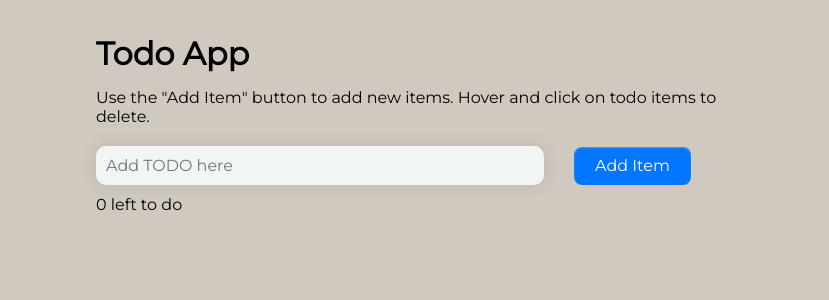
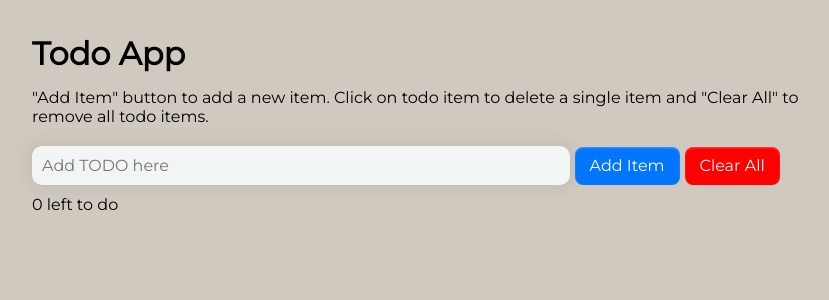
Before and after one commit to VictorKong21/todo_app, a React (Create React App) app: page / in a window 1280 px wide. Shown: the top 300 px of the page, without its empty margins (224-1053 px from the left). Built offline with nearby package versions, Linux system fonts and the light colour scheme; a web font is replaced by a local one.

Commit message:
add clear all btn and finalise visual

```diff
--- a/public/styles.css
+++ b/public/styles.css
@@ -13,7 +13,7 @@ body {
 }
 
 .main-body {
-  margin: 30px 25%;
+  margin: 30px 20%;
 }
 
 h1 {
@@ -58,7 +58,7 @@ button {
   font-size: 100%;
   line-height: 1.15;
   margin: 0;
-  padding: 10px 21px;
+  padding: 10px 15px;
   text-align: center;
   text-transform: none;
   transition: color 0.13s ease-in-out, background 0.13s ease-in-out,
@@ -66,15 +66,31 @@ button {
   user-select: none;
   -webkit-user-select: none;
   touch-action: manipulation;
-  margin-left: 30px;
+  margin-left: 5px;
 }
 
-button:active {
+.btn-add {
+  background-color: #0276ff;
+}
+
+.btn-add:active {
   background-color: #006ae8;
 }
 
-button:hover {
+.btn-add:hover {
   background-color: #1c84ff;
+}
+
+.btn-clear {
+  background-color: red;
+}
+
+.btn-clear:active {
+  background-color: rgb(220, 0, 0);
+}
+
+.btn-clear:hover {
+  background-color: rgb(250, 78, 78);
 }
 
 .list-item {
--- a/src/components/Blurb.jsx
+++ b/src/components/Blurb.jsx
@@ -3,8 +3,8 @@ import React from "react";
 function Blurb() {
   return (
     <p>
-      Use the "Add Item" button to add new items. Hover and click on todo items
-      to delete.
+      "Add Item" button to add a new item. Click on todo item to delete a single
+      item and "Clear All" to remove all todo items.
     </p>
   );
 }
--- a/src/components/Form.jsx
+++ b/src/components/Form.jsx
@@ -1,13 +1,3 @@
-// TODO:
-// 1) Update visual
-
-// Done:
-// 1) Autofocus input field after submit
-// 2) Clear input field after submit
-// 3) Disable when empty item is added
-// 4) Add a count to number of TODOs
-// 5) Comlpete -> delete from string, remove item from array
-
 import React, { useState } from "react";
 import ItemList from "./ItemList";
 import { v4 as uuidv4 } from "uuid";
@@ -24,6 +14,10 @@ function Form() {
     e.preventDefault(); //Prevent page auto refresh on click
     input !== "" && setList((item) => [...item, input]); //Prevent user from adding empty todo item
     setInput(""); // Clear input field after adding todo item
+  }
+
+  function handleClearAll() {
+    setList([]);
   }
 
   function handleComplete(e, itemIndex) {
@@ -44,7 +38,12 @@ function Form() {
         value={input}
         autoFocus
       ></input>
-      <button onClick={handleList}>Add Item</button>
+      <button onClick={handleList} className="btn-add">
+        Add Item
+      </button>
+      <button onClick={handleClearAll} className="btn-clear">
+        Clear All
+      </button>
 
       {list.map((todoItem, index) => (
         <ItemList
```
Also changed, not shown: src/components/App.jsx (+8 -0 lines).
